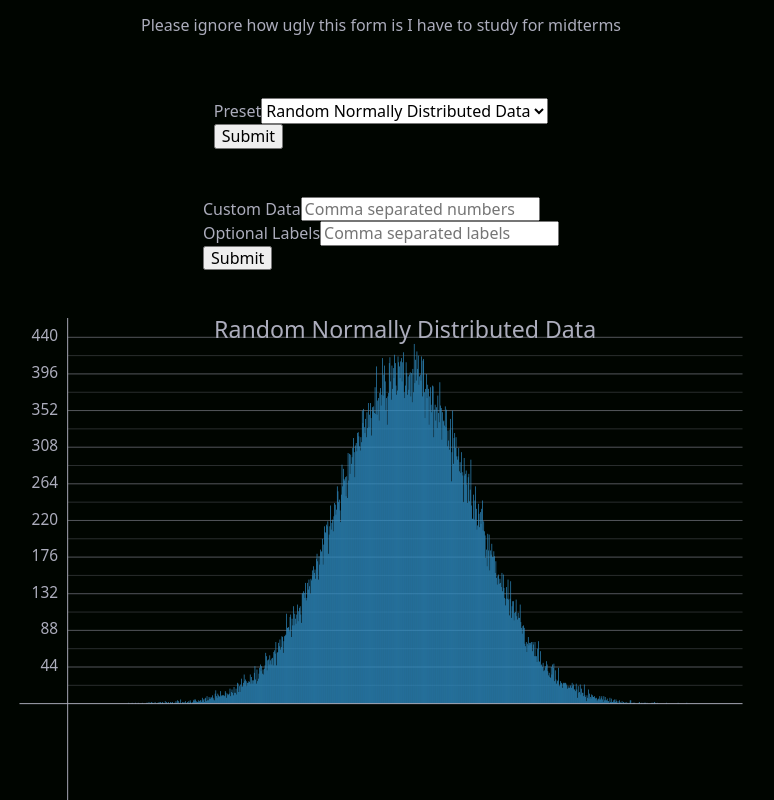
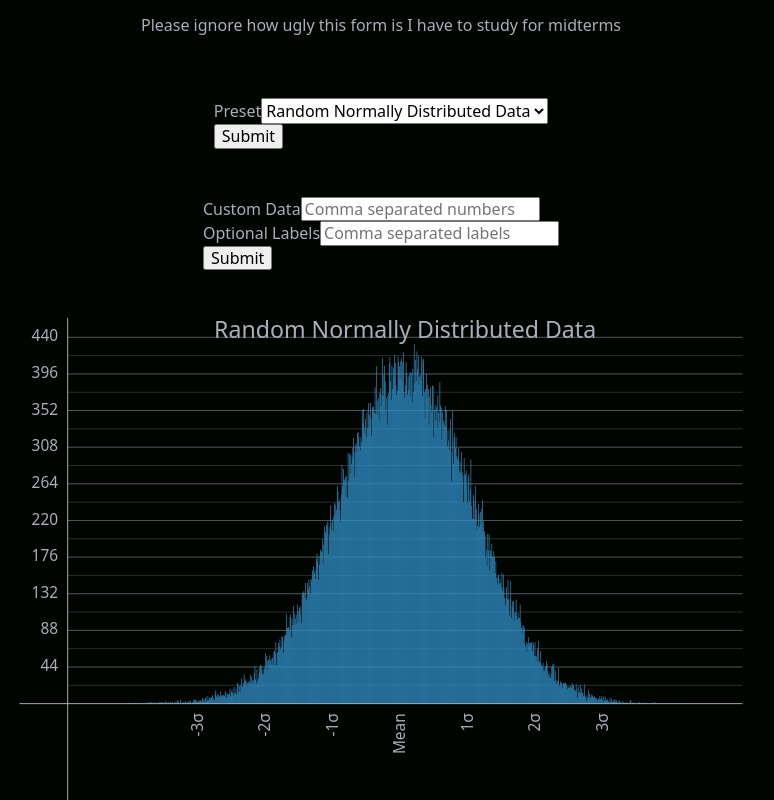
Before and after one commit to Luke-zhang-04/jitto-challenge, a React (Vite) app: page / in a window 1280 px wide. Shown: the whole page, without its empty margins (259-1033 px from the left). Built offline with nearby package versions, Linux system fonts and the light colour scheme.

Commit message:
feat: add mean and std-dev labels to normal distribution

```diff
--- a/src/App.tsx
+++ b/src/App.tsx
@@ -71,8 +71,23 @@ const presetData: {
             occurences[Math.round(data * ranges)]++
         }
 
+        const mean = rawData.reduce((prev, cur) => prev + cur) / rawData.length
+        const stdDev = Math.sqrt(
+            rawData.map((val) => Math.pow(val - mean, 2)).reduce((prev, cur) => prev + cur) /
+                rawData.length,
+        )
+
+        const labels = Array(ranges).fill(undefined)
+
+        labels[Math.round(mean * ranges)] = "Mean"
+        for (let i = 1; i <= 3; i++) {
+            labels[Math.round((mean + stdDev * i) * ranges)] = `${i}σ`
+            labels[Math.round((mean - stdDev * i) * ranges)] = `-${i}σ`
+        }
+
         return {
             data: occurences,
+            labels,
             title: "Random Normally Distributed Data",
         }
     },
--- a/src/components/bar-graph/index.tsx
+++ b/src/components/bar-graph/index.tsx
@@ -6,7 +6,7 @@ import {XAxisLabels} from "./xAxisLabels"
 
 export interface BarGraphProps {
     data: number[]
-    labels?: string[]
+    labels?: (string | undefined)[]
     title?: string
 }
 
@@ -73,7 +73,8 @@ export const BarGraph: React.FC<BarGraphProps> = ({data, labels: xLabels, title}
                 />
             ))}
             {/* Will always display labels if they are specified, no matter the number of bars. Assumes that the number of labels = length of data. */}
-            {xLabels?.map((label, index) => (
+            {xLabels?.map((label, index) =>
+                label ? (
                     <XAxisLabels
                         key={`xLabel-${label}-${index}`}
                         canvasHeight={height}
@@ -90,7 +91,8 @@ export const BarGraph: React.FC<BarGraphProps> = ({data, labels: xLabels, title}
                             label,
                         }}
                     />
-            ))}
+                ) : null,
+            )}
             <line
                 x1={xAxisPadding}
                 y1={0}
```
Lines whose indentation alone changed are shown as unchanged.
